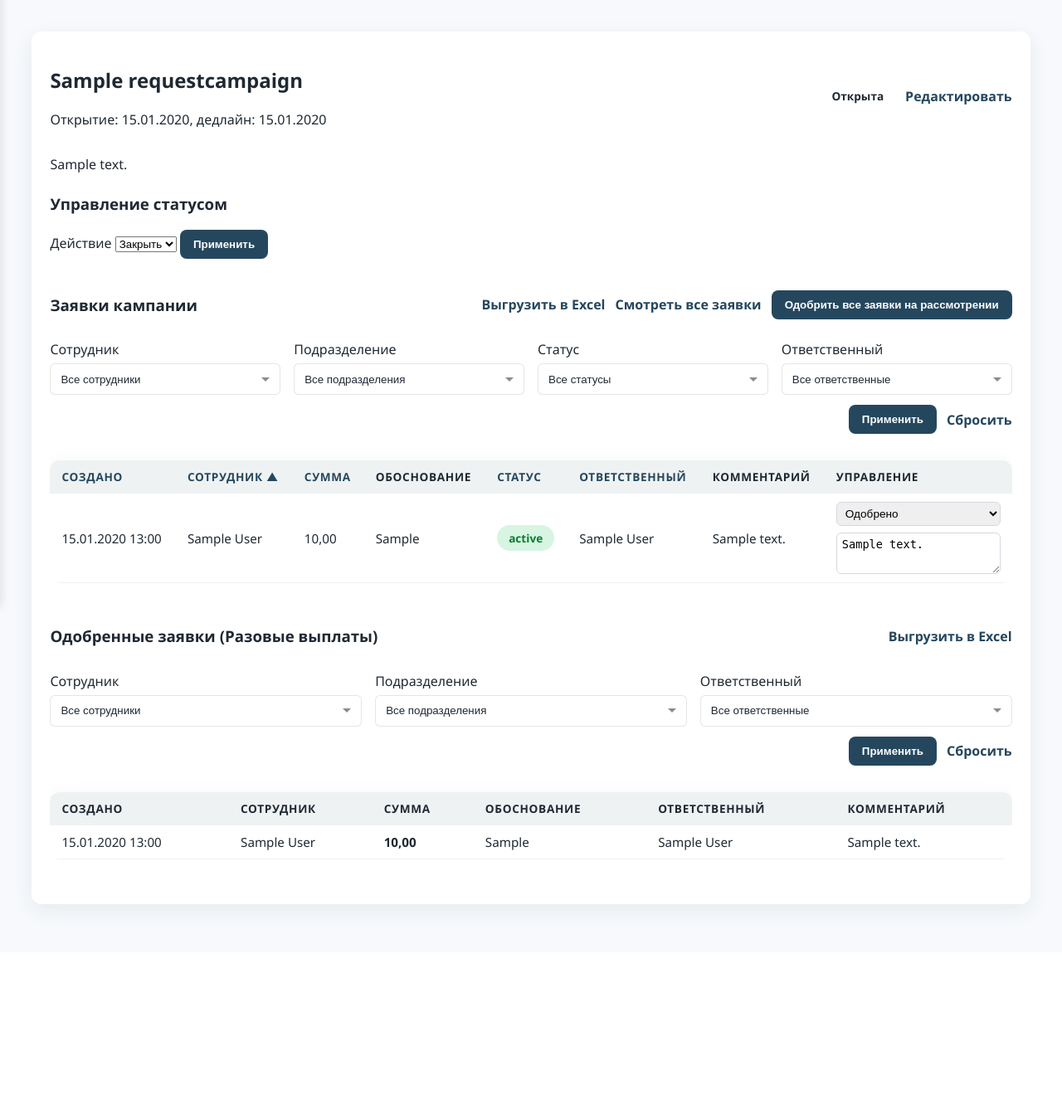
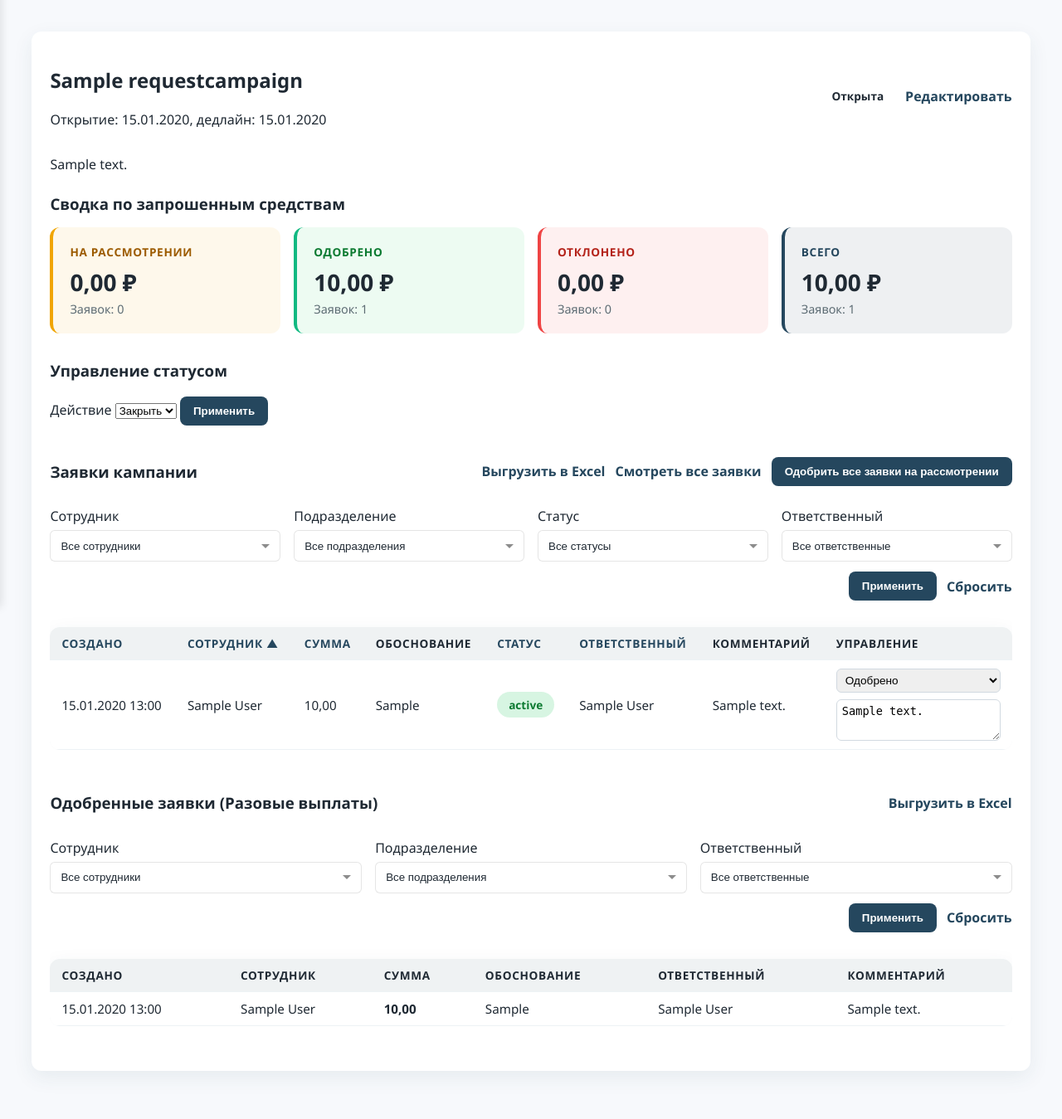
Before and after one commit to wowochkin/stimul_ico, a Django app: page /one-time/campaigns/1/ in a window 1280 px wide. Shown: the part 68-1417 px from the top of the page at 83% size. Before the commit the page ends 1174 px from the top, so only its background shows below. Run offline with Django 5.2, Linux system fonts and the light colour scheme; a user stored in the database is signed in; data comes from the database, SQL or seed files in the repository; tables that the repository leaves empty hold one stand-in row (values such as "Sample post"); parts of the project's set-up code (start-up, migrations or seed data) failed here and were passed over.

Commit message:
Add requested amounts summary to RequestCampaign model and update campaign detail view and template to display the summary. This includes calculations for pending, approved, and rejected amounts and counts, enhancing the user interface with a new section for financial overview.

```diff
--- a/backend/one_time_payments/models.py
+++ b/backend/one_time_payments/models.py
@@ -135,6 +135,55 @@ class RequestCampaign(models.Model):
             self.archived_at = timezone.now()
             self.save(update_fields=['status', 'archived_at'])
 
+    def get_requested_amounts_summary(self) -> dict:
+        """
+        Возвращает сводку по запрошенным средствам в разрезе статусов.
+        """
+        from decimal import Decimal
+        from django.db.models import Sum, Q
+        from stimuli.models import StimulusRequest
+
+        base_qs = StimulusRequest.objects.filter(campaign=self)
+
+        # Подсчитываем суммы по каждому статусу
+        pending_sum = base_qs.filter(status=StimulusRequest.Status.PENDING).aggregate(
+            total=Sum('amount')
+        )['total'] or Decimal('0')
+
+        # Для одобренных: включаем и текущие approved, и архивированные с пометкой "Одобрено"
+        approved_sum = base_qs.filter(
+            Q(status=StimulusRequest.Status.APPROVED) |
+            Q(status=StimulusRequest.Status.ARCHIVED, final_status__icontains='Одобрено')
+        ).aggregate(total=Sum('amount'))['total'] or Decimal('0')
+
+        # Для отклоненных: включаем и текущие rejected, и архивированные с пометкой "Отклонено"
+        rejected_sum = base_qs.filter(
+            Q(status=StimulusRequest.Status.REJECTED) |
+            Q(status=StimulusRequest.Status.ARCHIVED, final_status__icontains='Отклонено')
+        ).aggregate(total=Sum('amount'))['total'] or Decimal('0')
+
+        # Общая сумма всех заявок
+        total_sum = base_qs.aggregate(total=Sum('amount'))['total'] or Decimal('0')
+
+        # Считаем количество заявок по статусам
+        pending_count = base_qs.filter(status=StimulusRequest.Status.PENDING).count()
+        approved_count = base_qs.filter(
+            Q(status=StimulusRequest.Status.APPROVED) |
+            Q(status=StimulusRequest.Status.ARCHIVED, final_status__icontains='Одобрено')
+        ).count()
+        rejected_count = base_qs.filter(
+            Q(status=StimulusRequest.Status.REJECTED) |
+            Q(status=StimulusRequest.Status.ARCHIVED, final_status__icontains='Отклонено')
+        ).count()
+        total_count = base_qs.count()
+
+        return {
+            'pending': {'amount': pending_sum, 'count': pending_count},
+            'approved': {'amount': approved_sum, 'count': approved_count},
+            'rejected': {'amount': rejected_sum, 'count': rejected_count},
+            'total': {'amount': total_sum, 'count': total_count},
+        }
+
 
 class OneTimePayment(models.Model):
     employee = models.ForeignKey(
--- a/backend/one_time_payments/templates/one_time_payments/campaign_detail.html
+++ b/backend/one_time_payments/templates/one_time_payments/campaign_detail.html
@@ -19,6 +19,34 @@
     {% if campaign.description %}
         <p style="margin-bottom:24px; white-space:pre-wrap;">{{ campaign.description }}</p>
     {% endif %}
+
+    {# Блок сводки по запрошенным средствам #}
+    <section style="margin-bottom:32px;">
+        <h3 style="margin-bottom:16px;">Сводка по запрошенным средствам</h3>
+        <div style="display: grid; grid-template-columns: repeat(auto-fit, minmax(220px, 1fr)); gap: 16px;">
+            <div style="background: rgba(240, 165, 0, 0.08); padding: 20px; border-radius: 12px; border-left: 4px solid #f0a500;">
+                <div style="font-size: 0.85rem; color: #9c5b00; font-weight: 600; text-transform: uppercase; letter-spacing: 0.05em; margin-bottom: 8px;">На рассмотрении</div>
+                <div style="font-size: 1.75rem; font-weight: 700; color: #1f2933; margin-bottom: 4px;">{{ amounts_summary.pending.amount|floatformat:2 }} ₽</div>
+                <div style="font-size: 0.9rem; color: #5c6b73;">Заявок: {{ amounts_summary.pending.count }}</div>
+            </div>
+            <div style="background: rgba(34, 197, 94, 0.08); padding: 20px; border-radius: 12px; border-left: 4px solid #10b981;">
+                <div style="font-size: 0.85rem; color: #0c7a31; font-weight: 600; text-transform: uppercase; letter-spacing: 0.05em; margin-bottom: 8px;">Одобрено</div>
+                <div style="font-size: 1.75rem; font-weight: 700; color: #1f2933; margin-bottom: 4px;">{{ amounts_summary.approved.amount|floatformat:2 }} ₽</div>
+                <div style="font-size: 0.9rem; color: #5c6b73;">Заявок: {{ amounts_summary.approved.count }}</div>
+            </div>
+            <div style="background: rgba(239, 68, 68, 0.08); padding: 20px; border-radius: 12px; border-left: 4px solid #ef4444;">
+                <div style="font-size: 0.85rem; color: #b4231a; font-weight: 600; text-transform: uppercase; letter-spacing: 0.05em; margin-bottom: 8px;">Отклонено</div>
+                <div style="font-size: 1.75rem; font-weight: 700; color: #1f2933; margin-bottom: 4px;">{{ amounts_summary.rejected.amount|floatformat:2 }} ₽</div>
+                <div style="font-size: 0.9rem; color: #5c6b73;">Заявок: {{ amounts_summary.rejected.count }}</div>
+            </div>
+            <div style="background: rgba(37, 71, 94, 0.08); padding: 20px; border-radius: 12px; border-left: 4px solid #25475e;">
+                <div style="font-size: 0.85rem; color: #25475e; font-weight: 600; text-transform: uppercase; letter-spacing: 0.05em; margin-bottom: 8px;">Всего</div>
+                <div style="font-size: 1.75rem; font-weight: 700; color: #1f2933; margin-bottom: 4px;">{{ amounts_summary.total.amount|floatformat:2 }} ₽</div>
+                <div style="font-size: 0.9rem; color: #5c6b73;">Заявок: {{ amounts_summary.total.count }}</div>
+            </div>
+        </div>
+    </section>
+
     {% if perms.one_time_payments.change_requestcampaign %}
         {% if available_actions %}
             <section style="margin-bottom:24px;">
--- a/backend/one_time_payments/views.py
+++ b/backend/one_time_payments/views.py
@@ -440,6 +440,9 @@ class RequestCampaignDetailView(SortingMixin, LoginRequiredMixin, PermissionRequ
         context['sorting'] = self._build_sorting_context()
         context['requests_reset_url'] = self._build_query(exclude=['employees', 'divisions', 'status', 'requested_by'])
         context['approved_reset_url'] = self._build_query(exclude=['approved_employees', 'approved_divisions', 'approved_responsible'])
+
+        # Добавляем сводку по запрошенным средствам
+        context['amounts_summary'] = campaign.get_requested_amounts_summary()
 
         return context
 
```
